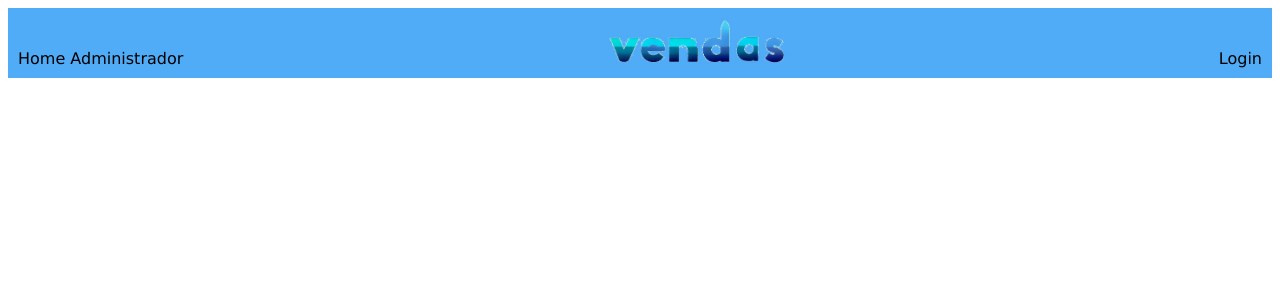
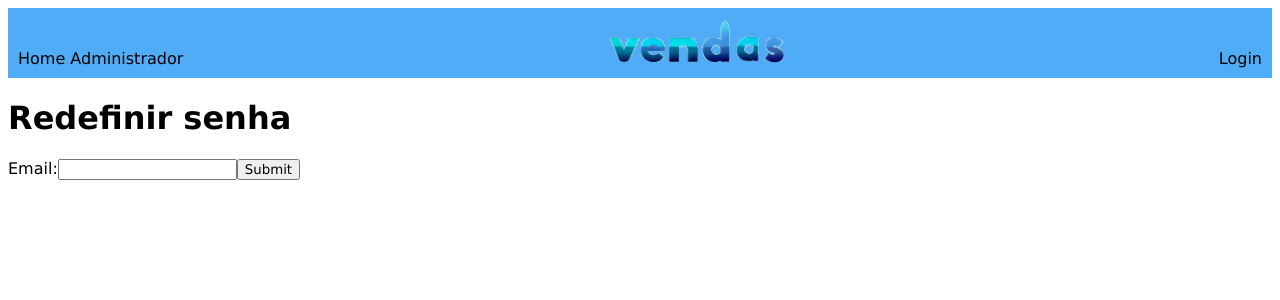
Before and after one commit to joaoCS/projeto-venda-produtos-frontend, a React (Create React App) app: page /reset-password in a window 1280 px wide. Shown: the top 300 px of the page. Built offline with nearby package versions, Linux system fonts and the light colour scheme; no server answers.

Commit message:
feat: adicionada a página de forgot password

```diff
--- a/src/App.css
+++ b/src/App.css
@@ -1,3 +1,7 @@
+* {
+  font-family: Verdana, Geneva, Tahoma, sans-serif;
+}
+
 .editar {
   position: absolute;
   left: 0;
--- a/src/App.js
+++ b/src/App.js
@@ -17,6 +17,7 @@ import Clientes from './pages/Clientes/Clientes';
 import Categoria from './pages/Categoria/Categoria';
 import Empresas from './pages/Empresas/Empresas';
 import Admin from './pages/Admin/Admin';
+import ResetPassword from './pages/ResetPassword/ResetPassword';
 
 function App() {
   return (
@@ -36,7 +37,7 @@ function App() {
         <Route path="/categorias" element={<Categoria/>}/>
         <Route path="/empresas" element={<Empresas/>}/>
         <Route path="/administrador" element={<Admin/>}/>
-
+        <Route path="/reset-password" element={<ResetPassword/>}/>
       </Routes>
     </BrowserRouter>
   );
--- a/src/components/CadastroStruct.jsx
+++ b/src/components/CadastroStruct.jsx
@@ -6,6 +6,7 @@ import './cadastroStruct.css';
 import { useDispatch } from "react-redux";
 import { addUser } from "./Navbar/userSlice";
 import api from '../config/api';
+import { Link } from 'react-router-dom';
 
 export const CadastroStruct = (props) => {
 
@@ -104,9 +105,9 @@ export const CadastroStruct = (props) => {
                     <input type="password" id="password" name="password" onChange={handleChange} />
                     <span>
                         <button type="submit">{props.useType === "login" ? "Entrar" : "Cadastrar"}</button>
+                        <Link to="/reset-password">Esqueci a senha</Link>
                     </span>
                 </form>
-
         </div>
     );
 }
--- a/src/components/cadastroStruct.css
+++ b/src/components/cadastroStruct.css
@@ -17,4 +17,10 @@
 
 .cadastroStruct form span {
     padding-top: 20px;
+    display: flex;
+    justify-content: space-between;
 }
+
+.cadastroStruct form span a {
+    color: rgb(81, 172, 247);
+}
--- a/src/config/api.js
+++ b/src/config/api.js
@@ -2,7 +2,8 @@ import axios from "axios";
 
 
 const api = axios.create({
-    baseURL: "https://projeto-venda-produtos-back-end-production.up.railway.app/"
+    // baseURL: "https://projeto-venda-produtos-back-end-production.up.railway.app/"
+    baseURL: "http://localhost:3001/"
 });
 
 export default api;
--- /dev/null
+++ b/src/pages/ResetPassword/ResetPassword.js
@@ -0,0 +1,32 @@
+import React, { useState } from "react";
+
+import api from "../../config/api.js";
+
+export default function ResetPassword() {
+
+    const [email, setEmail] = useState("");
+
+
+    async function handleSubmit(event) {
+        event.preventDefault();
+
+        try {
+            const response = await api.post("/auth/forgot-password", { email });
+
+            console.log(response);
+        } catch (err) {
+            console.log(err)
+        }
+    }
+
+    return(
+        <div>
+            <h1>Redefinir senha</h1>
+            <form onSubmit={handleSubmit}>
+                <label htmlFor="email">Email:</label>
+                <input type="text" name="email" id="email" onChange={(event)=>setEmail(event.target.value)}/>
+                <input type="submit" />
+            </form>
+        </div>
+    );
+}
```
